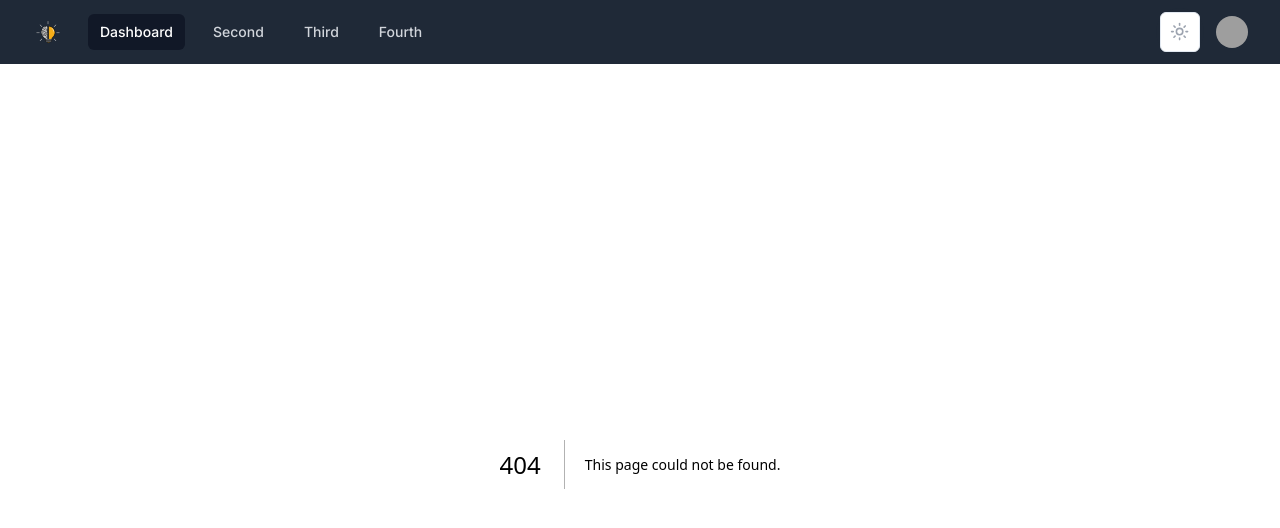
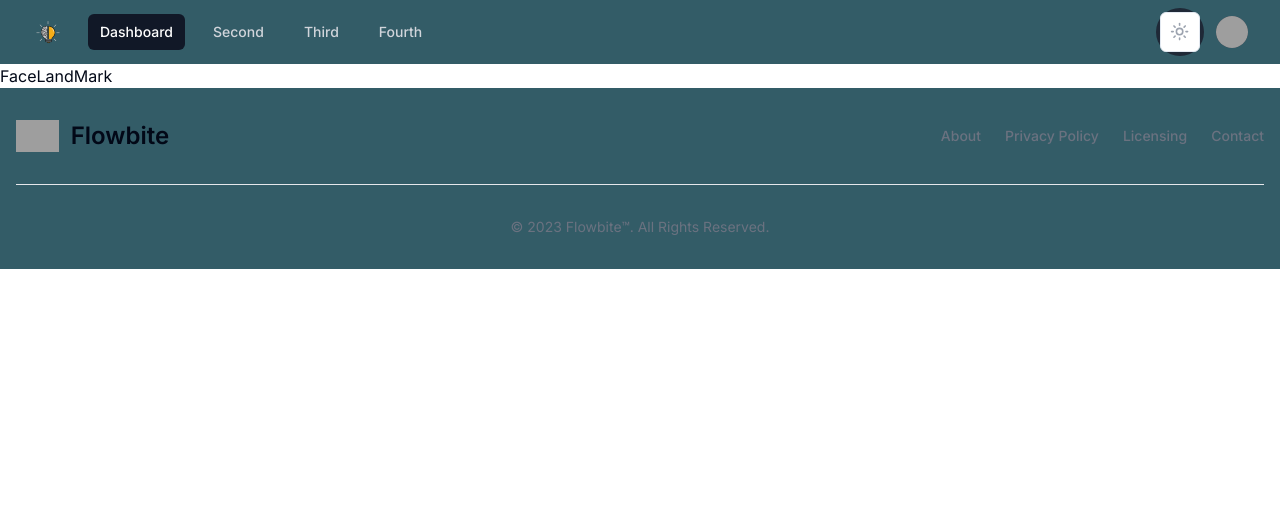
Before and after one commit to albinvar/AR_droid2, a Next.js app: page /FaceLandMark in a window 1280 px wide. Before the commit this address had no page. Shown: the top 528 px of the page. Built offline with nearby package versions, Linux system fonts and the light colour scheme; grey boxes are pictures that could not be loaded.

Commit message:
styled components

```diff
--- /dev/null
+++ b/app/FaceLandMark/page.tsx
@@ -0,0 +1,11 @@
+import React from 'react'
+
+const FaceLandMark = () => {
+  return (
+    <>
+    FaceLandMark
+    </>
+  )
+}
+
+export default FaceLandMark
--- a/app/layout.tsx
+++ b/app/layout.tsx
@@ -3,6 +3,7 @@ import { Inter } from "next/font/google";
 import "./globals.css";
 import Navbar from "@/components/custom/Navbar";
 import { ThemeProvider } from "@/components/theme-provider"
+import Footer from "@/components/custom/Footer";
 
 
 
@@ -29,6 +30,7 @@ export default function RootLayout({
           >
         <Navbar/>
         {children}
+        <Footer/>
         </ThemeProvider>
         </body>
     </html>
--- a/app/page.tsx
+++ b/app/page.tsx
@@ -1,8 +1,12 @@
+import { CardHover } from "@/components/aceternity/CardHover";
 import { GlobeDemo } from "@/components/aceternity/GlobeDemo";
 
 
 export default function Home() {
   return (
+    <>
      <GlobeDemo />
+      <CardHover/>
+    </>
   );
 }
--- /dev/null
+++ b/components/aceternity/CardHover.tsx
@@ -0,0 +1,49 @@
+
+
+import { HoverEffect } from "../ui/card-hover-effect";
+
+export function CardHover() {
+  return (
+    <div className=" mx-auto px-8 dark:bg-black bg-[#aec3b0] w-[98.7vw] ">
+      <HoverEffect items={projects} />
+    </div>
+  );
+}
+export const projects = [
+  {
+    title: "Face Landmark",
+    description:
+      "A technology  that builds  infrastructure for the user face.",
+    link: "/FaceLandMark",
+  },
+  {
+    title: "Netflix",
+    description:
+      "A streaming service that offers a wide variety of award-winning TV shows, movies, anime, documentaries, and more on thousands of internet-connected devices.",
+    link: "https://netflix.com",
+  },
+  {
+    title: "Google",
+    description:
+      "A multinational technology company that specializes in Internet-related services and products.",
+    link: "https://google.com",
+  },
+  {
+    title: "Meta",
+    description:
+      "A technology company that focuses on building products that advance Facebook's mission of bringing the world closer together.",
+    link: "https://meta.com",
+  },
+  {
+    title: "Amazon",
+    description:
+      "A multinational technology company focusing on e-commerce, cloud computing, digital streaming, and artificial intelligence.",
+    link: "https://amazon.com",
+  },
+  {
+    title: "Microsoft",
+    description:
+      "A multinational technology company that develops, manufactures, licenses, supports, and sells computer software, consumer electronics, personal computers, and related services.",
+    link: "https://microsoft.com",
+  },
+];
--- a/components/aceternity/GlobeDemo.tsx
+++ b/components/aceternity/GlobeDemo.tsx
@@ -395,7 +395,7 @@ export function GlobeDemo() {
   ];
 
   return (
-    <div className="flex flex-row items-center justify-center py-20 h-screen md:h-auto dark:bg-black bg-gray-200 relative w-full">
+    <div className="flex flex-row items-center justify-center py-20 md:h-screen h-[30rem]  dark:bg-black bg-[#aec3b0] relative w-full">
       <div className="max-w-7xl mx-auto w-full relative overflow-hidden h-full md:h-[40rem] px-4">
         <motion.div
           initial={{
--- /dev/null
+++ b/components/custom/Footer.tsx
@@ -0,0 +1,57 @@
+import React from "react";
+    import Link from "next/link";
+
+const Footer = () => {
+  return (
+    <>
+        <div className="w-full  mx-auto p-4 md:py-8 bg-[#335c67] dark:bg-gray-800">
+          <div className="sm:flex sm:items-center sm:justify-between">
+            <Link href={'/'}
+              className="flex items-center mb-4 sm:mb-0 space-x-3 rtl:space-x-reverse"
+            >
+              <img
+                src={"../../public/logo.png"}
+                className="h-8"
+                alt="Flowbite Logo"
+              />
+              <span className="self-center text-2xl font-semibold whitespace-nowrap dark:text-white">
+                Flowbite
+              </span>
+            </Link>
+            <ul className="flex flex-wrap items-center mb-6 text-sm font-medium text-gray-500 sm:mb-0 dark:text-gray-400">
+              <li>
+                <a href="#" className="hover:underline me-4 md:me-6">
+                  About
+                </a>
+              </li>
+              <li>
+                <a href="#" className="hover:underline me-4 md:me-6">
+                  Privacy Policy
+                </a>
+              </li>
+              <li>
+                <a href="#" className="hover:underline me-4 md:me-6">
+                  Licensing
+                </a>
+              </li>
+              <li>
+                <a href="#" className="hover:underline">
+                  Contact
+                </a>
+              </li>
+            </ul>
+          </div>
+          <hr className="my-6 border-gray-200 sm:mx-auto dark:border-gray-700 lg:my-8" />
+          <span className="block text-sm text-gray-500 sm:text-center dark:text-gray-400">
+            © 2023{" "}
+            <a href="https://flowbite.com/" className="hover:underline">
+              Flowbite™
+            </a>
+            . All Rights Reserved.
+          </span>
+        </div>
+    </>
+  );
+};
+
+export default Footer;
--- a/components/custom/Navbar.tsx
+++ b/components/custom/Navbar.tsx
@@ -8,11 +8,11 @@ const Navbar = () => {
     const [navOpen,setNavOpen] = useState(true)
   return (
     <>
-      <nav className="bg-gray-800">
+      <nav className="bg-[#335c67] dark:bg-gray-800">
   <div className="mx-auto max-w-7xl px-2 sm:px-6 lg:px-8">
     <div className="relative flex h-16 items-center justify-between">
       <div className="absolute inset-y-0 left-0 flex items-center sm:hidden">
-        <button type="button" onClick={() => setNavOpen(!navOpen)} className=" relative inline-flex items-center justify-center rounded-md p-2 text-gray-400 hover:bg-gray-700 hover:text-white focus:outline-none focus:ring-2 focus:ring-inset focus:ring-white" aria-controls="mobile-menu" aria-expanded="false">
+        <button type="button" onClick={() => setNavOpen(!navOpen)} className=" relative inline-flex items-center justify-center rounded-md p-2 text-gray-400 hover:bg-gray-700 hover:text-white focus:outline-none " aria-controls="mobile-menu" aria-expanded="false">
           <span className="absolute -inset-0.5" />
           <span className="sr-only">Open main menu</span>
 
--- /dev/null
+++ b/components/ui/card-hover-effect.tsx
@@ -0,0 +1,114 @@
+"use client";
+
+
+import { cn } from "@/utils/cn";
+import { AnimatePresence, motion } from "framer-motion";
+import Link from "next/link";
+import { useState } from "react";
+
+export const HoverEffect = ({
+  items,
+  className,
+}: {
+  items: {
+    title: string;
+    description: string;
+    link: string;
+  }[];
+  className?: string;
+}) => {
+  let [hoveredIndex, setHoveredIndex] = useState<number | null>(null);
+
+  return (
+    <div
+      className={cn(
+        "grid grid-cols-1 md:grid-cols-2  lg:grid-cols-3  py-10",
+        className
+      )}
+    >
+      {items.map((item, idx) => (
+        <Link
+          href={item?.link}
+          key={item?.link}
+          className="relative group  block p-2 h-full w-full"
+          onMouseEnter={() => setHoveredIndex(idx)}
+          onMouseLeave={() => setHoveredIndex(null)}
+        >
+          <AnimatePresence>
+            {hoveredIndex === idx && (
+              <motion.span
+                className="absolute inset-0 h-full w-full bg-zinc-400 dark:bg-slate-800/[0.8] block  rounded-3xl"
+                layoutId="hoverBackground"
+                initial={{ opacity: 0 }}
+                animate={{
+                  opacity: 1,
+                  transition: { duration: 0.15 },
+                }}
+                exit={{
+                  opacity: 0,
+                  transition: { duration: 0.15, delay: 0.2 },
+                }}
+              />
+            )}
+          </AnimatePresence>
+          <Card>
+            <CardTitle>{item.title}</CardTitle>
+            <CardDescription>{item.description}</CardDescription>
+          </Card>
+        </Link>
+      ))}
+    </div>
+  );
+};
+
+export const Card = ({
+  className,
+  children,
+}: {
+  className?: string;
+  children: React.ReactNode;
+}) => {
+  return (
+    <div
+      className={cn(
+        "rounded-2xl h-full w-full p-4 overflow-hidden dark:bg-black bg-[#124559] border border-transparent dark:border-white/[0.2] group-hover:border-slate-700  relative z-20",
+        className
+      )}
+    >
+      <div className="relative z-50">
+        <div className="p-4">{children}</div>
+      </div>
+    </div>
+  );
+};
+export const CardTitle = ({
+  className,
+  children,
+}: {
+  className?: string;
+  children: React.ReactNode;
+}) => {
+  return (
+    <h4 className={cn("text-zinc-100 font-bold tracking-wide mt-4", className)}>
+      {children}
+    </h4>
+  );
+};
+export const CardDescription = ({
+  className,
+  children,
+}: {
+  className?: string;
+  children: React.ReactNode;
+}) => {
+  return (
+    <p
+      className={cn(
+        "mt-8 text-zinc-400 tracking-wide leading-relaxed text-sm",
+        className
+      )}
+    >
+      {children}
+    </p>
+  );
+};
--- a/package.json
+++ b/package.json
@@ -21,6 +21,7 @@
     "next-themes": "^0.3.0",
     "react": "^18",
     "react-dom": "^18",
+    "sharp": "^0.33.2",
     "tailwind-merge": "^2.2.2",
     "tailwindcss-animate": "^1.0.7",
     "three": "^0.162.0",
```
Also changed, not shown: 1 other file (tests, documents, lock files or other folders).
